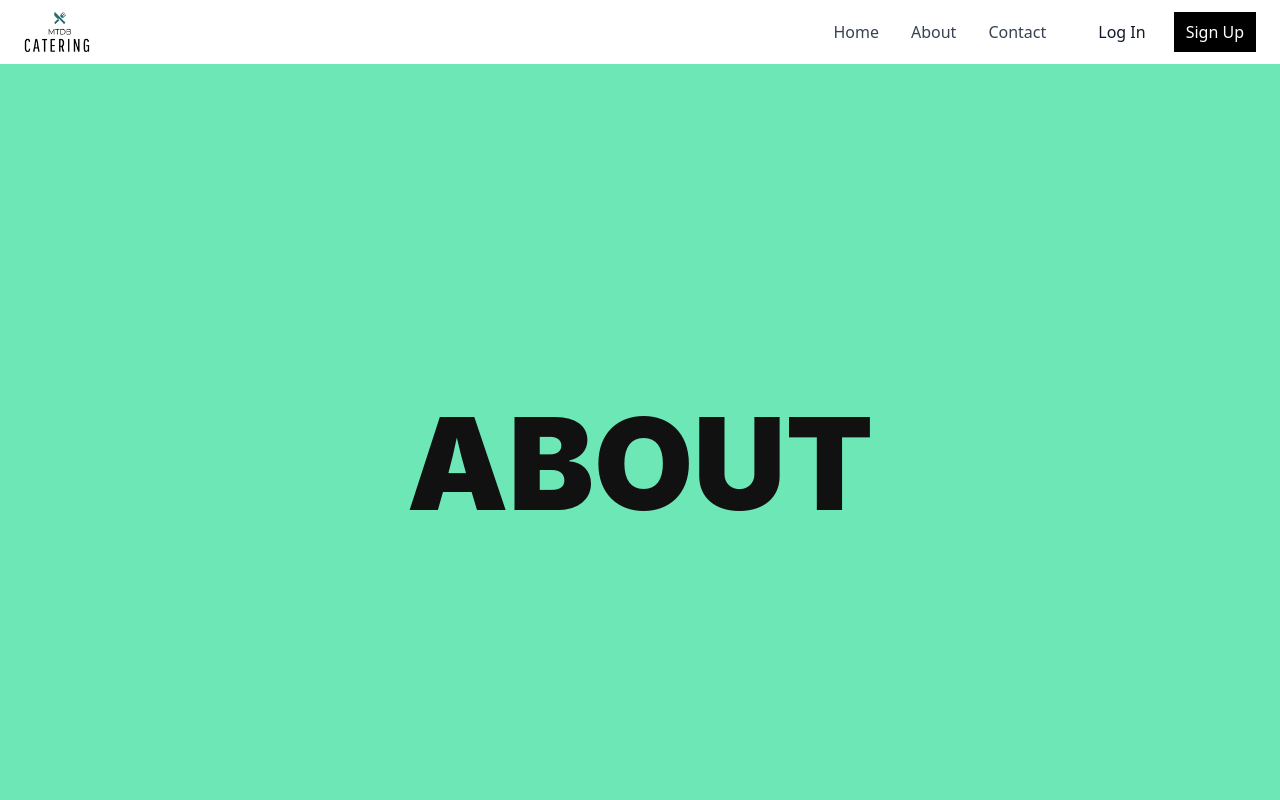
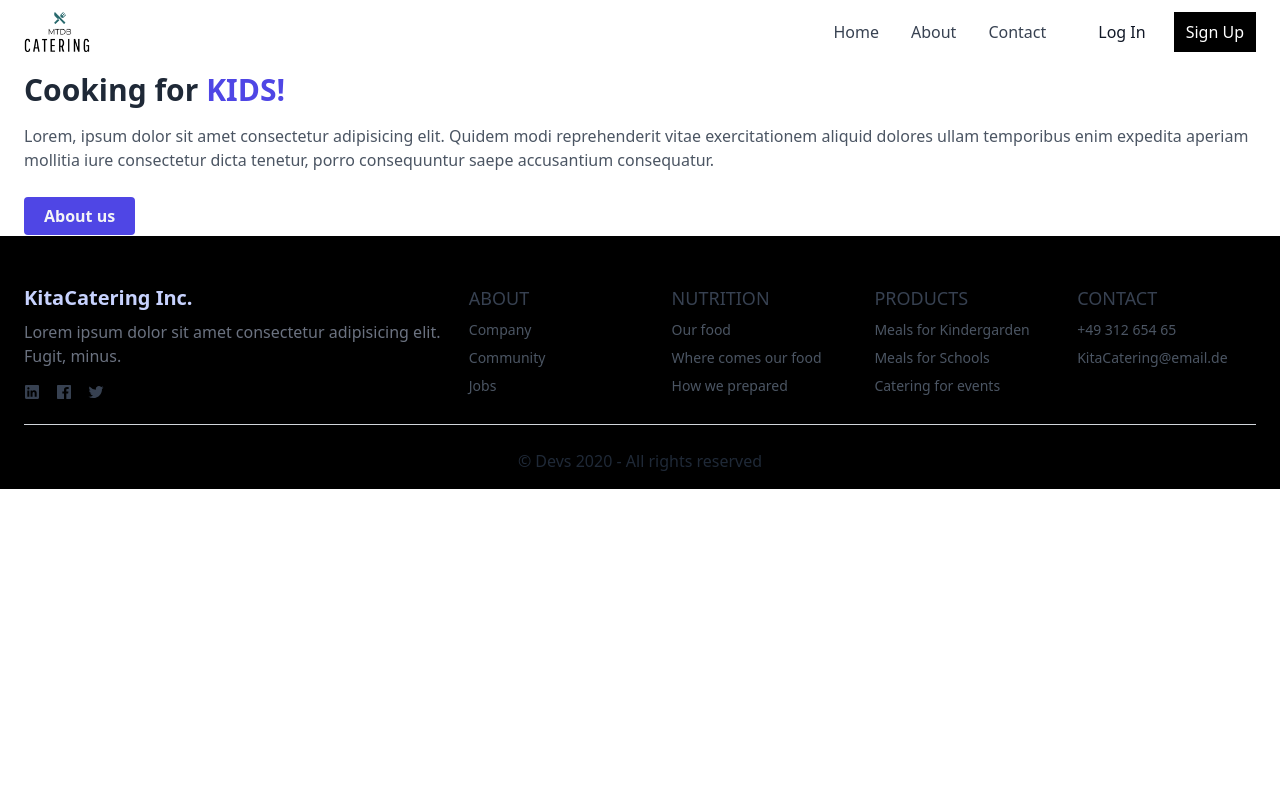
Before and after one commit to darayaq-01/kita-catering, a React (Create React App) app in the folder client/: page /about in a window 1280 px wide. Shown: the top 800 px of the page. Built offline with nearby package versions, Linux system fonts and the light colour scheme.

Commit message:
buid(home/about): about page ready (basic) + some typo and semantic changes on Testimonial compo

```diff
--- a/client/src/components/Main/About.jsx
+++ b/client/src/components/Main/About.jsx
@@ -3,11 +3,29 @@ import { Link } from 'react-router-dom';
 
 const About = () => {
     return (
-        <div>
-            <div className="h-screen flex justify-center items-center bg-green-300">
-                <h1 className="text-9xl uppercase font-black">about</h1>
+        <article className="flex flex-col justify-between px-6 py-2 bg-white dark:bg-gray-800 ">
+            <h2 className="text-2xl font-bold text-gray-800 dark:text-white md:text-3xl">
+                Cooking for{' '}
+                <span className="text-indigo-600 dark:text-indigo-400">
+                    KIDS!
+                </span>
+            </h2>
+            <p className="mt-4 text-gray-600 dark:text-gray-400">
+                Lorem, ipsum dolor sit amet consectetur adipisicing elit. Quidem
+                modi reprehenderit vitae exercitationem aliquid dolores ullam
+                temporibus enim expedita aperiam mollitia iure consectetur dicta
+                tenetur, porro consequuntur saepe accusantium consequatur.
+            </p>
+
+            <div className="mt-8">
+                <Link
+                    to="/"
+                    className="px-5 py-2 font-semibold text-gray-100 transition-colors duration-200 transform bg-indigo-600 rounded hover:bg-indigo-800"
+                >
+                    About us
+                </Link>
             </div>
-        </div>
+        </article>
     );
 };
 
--- a/client/src/components/Main/Content.jsx
+++ b/client/src/components/Main/Content.jsx
@@ -6,18 +6,11 @@ import Testimonials from './Testimonials';
 const Content = () => {
     return (
         <>
-            <section class="container mx-auto p-10">
-                <div className="my-5">
-                    <About />
-                </div>
+            <section class="container mx-auto my-15 p-10">
+                <About />
             </section>
-            <section class="container mx-auto p-10 mb-20">
-                <div className="container my-15">
-                    <h1 className="text-3xl font-bold text-gray-800 my-5 flex">
-                        Our Clients
-                    </h1>
-                    <Testimonials />
-                </div>
+            <section class="container mx-auto mb-20 p-10">
+                <Testimonials />
             </section>
         </>
     );
--- a/client/src/components/Main/Testimonials.jsx
+++ b/client/src/components/Main/Testimonials.jsx
@@ -1,7 +1,7 @@
 import React, { useRef } from 'react';
 import Glide from 'react-glidejs';
 
-import { CardUno, CardDos, CardTres } from './CardClients/CardUno';
+import { CardUno, CardDos, CardTres } from './CardClients/Card';
 
 /*
  * import './caroussel-css/caroussel_transitions.css';
@@ -12,7 +12,10 @@ const Testimonials = () => {
     const gliderRef = useRef(null);
 
     return (
-        <div className="bg-transparent">
+        <article className="flex flex-col justify-between px-6 py-2 bg-transparent">
+            <h2 className="text-2xl font-bold text-gray-800 dark:text-white md:text-3xl">
+                Our Clients
+            </h2>
             {/* className here is for the display */}
             <Glide
                 ref={gliderRef}
@@ -37,7 +40,7 @@ const Testimonials = () => {
                 <CardTres />
                 <CardUno />
             </Glide>
-        </div>
+        </article>
     );
 };
 
```
Also changed, not shown: client/src/components/Main/CardClients/Card.jsx (renamed from client/src/components/Main/CardClients/CardUno.jsx).
